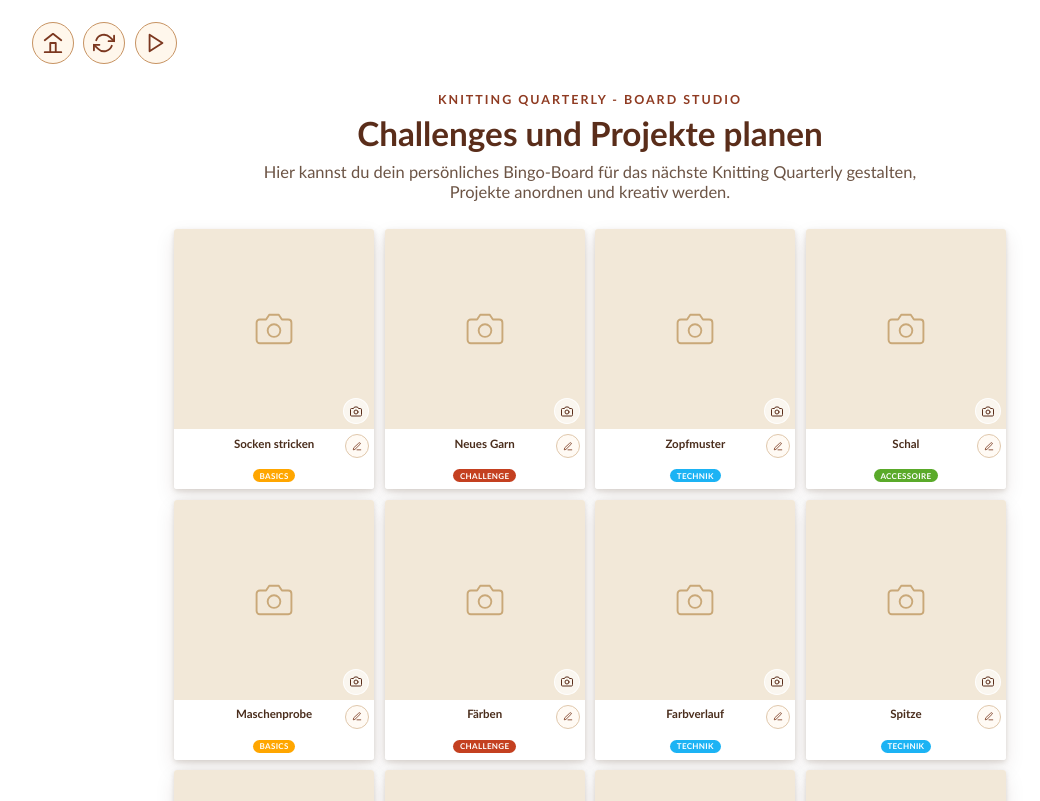
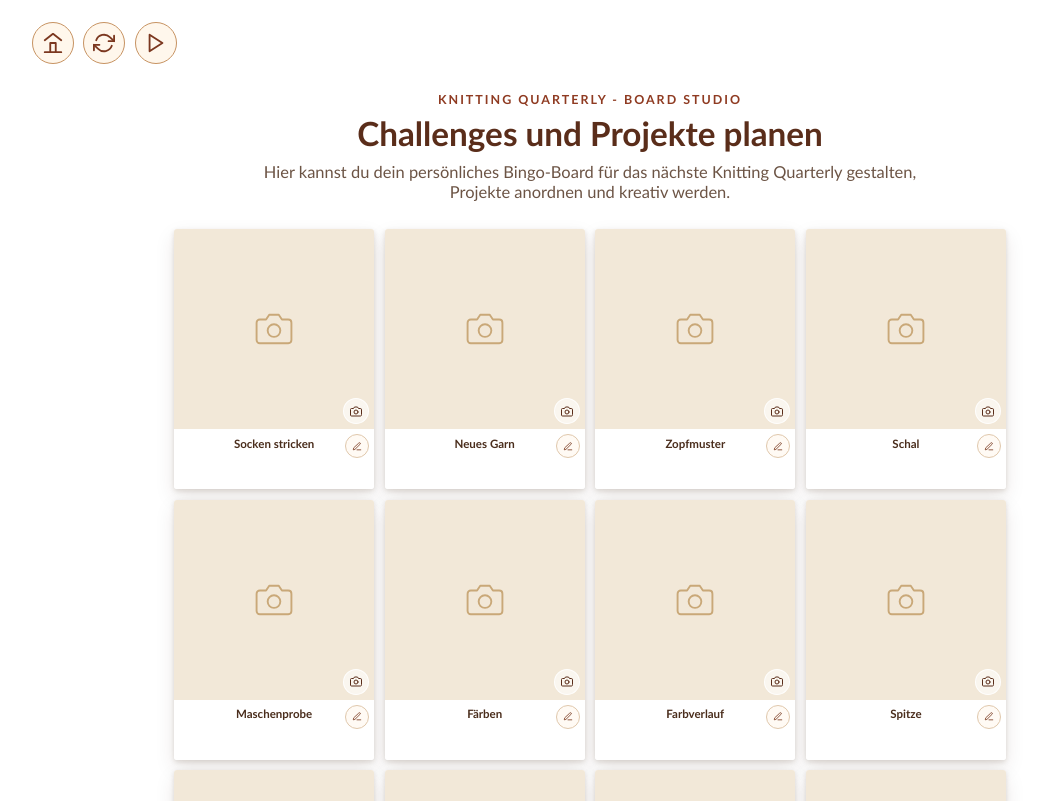
Before and after one commit to flingoflux/knitting-quarterly-bingo, an Angular app: page /edit in a window 1280 px wide. Shown: the top 801 px of the page, without its empty margins (50-1090 px from the left). Built offline with nearby package versions, Linux system fonts and the light colour scheme.

Commit message:
refactor: remove category keys from BoardCell and related components

```diff
--- a/src/app/features/board-studio/components/editable-board.component.ts
+++ b/src/app/features/board-studio/components/editable-board.component.ts
@@ -2,11 +2,6 @@ import { ChangeDetectorRef, Component, ElementRef, EventEmitter, HostListener, I
 import { CommonModule } from '@angular/common';
 import { BoardCell } from '../../../shared/domain/board-cell';
 import { ImageRepository, IMAGE_REPOSITORY } from '../../../shared/ports/image-repository';
-
-interface CategoryOption {
-  label: string;
-  key: string;
-}
 
 interface ProjectEditedEvent {
   index: number;
@@ -17,13 +12,6 @@ interface CardDetailOpenedEvent {
   index: number;
   project: BoardCell;
 }
-
-const CATEGORY_OPTIONS: CategoryOption[] = [
-  { label: 'Basics', key: 'basics' },
-  { label: 'Technik', key: 'technik' },
-  { label: 'Challenge', key: 'challenge' },
-  { label: 'Accessoire', key: 'accessoire' },
-];
 
 @Component({
   selector: 'app-editable-board',
@@ -84,28 +72,10 @@ const CATEGORY_OPTIONS: CategoryOption[] = [
               (input)="onDraftTitleInput(i, $event)"
               (keydown.enter)="saveAndExit(i, p)"
             />
-
-            <div class="chips">
-              <button
-                *ngFor="let option of categoryOptions"
-                type="button"
-                class="chip"
-                [class.chip-active]="isDraftCatKeySelected(i, p.catKeys, option.key)"
-                [ngClass]="'chip-' + option.key"
-                (click)="toggleDraftCategory(i, p.catKeys, option.key, $event)"
-              >{{option.label}}</button>
-            </div>
           </ng-container>
 
           <ng-template #readonlyView>
             <div class="title">{{p.title}}</div>
-            <div class="cats">
-              <span
-                *ngFor="let key of p.catKeys"
-                class="cat"
-                [ngClass]="'cat-' + key"
-              >{{getCategoryLabel(key)}}</span>
-            </div>
           </ng-template>
         </div>
       </div>
@@ -213,28 +183,6 @@ const CATEGORY_OPTIONS: CategoryOption[] = [
       padding: 0 1.5rem;
       margin-top: 0.1rem;
     }
-    .cats {
-      display: flex;
-      flex-wrap: wrap;
-      gap: 0.22rem;
-      justify-content: center;
-      margin-top: auto;
-    }
-    .cat {
-      font-size: 0.5rem;
-      color: #fff;
-      border-radius: 999px;
-      border: none;
-      background: #888;
-      padding: 0.08rem 0.42rem;
-      letter-spacing: 0.04em;
-      text-transform: uppercase;
-      font-weight: 700;
-    }
-    .cat-basics { background: #ffa600; }
-    .cat-technik { background: #1cb3f4; }
-    .cat-challenge { background: #c44020; }
-    .cat-accessoire { background: #5aaa2a; }
     .edit-btn {
       position: absolute;
       right: 5px;
@@ -277,34 +225,6 @@ const CATEGORY_OPTIONS: CategoryOption[] = [
       outline: 2px solid rgba(196, 110, 53, 0.28);
       outline-offset: 1px;
     }
-    .chips {
-      display: flex;
-      flex-wrap: wrap;
-      gap: 0.28rem;
-      justify-content: center;
-      padding: 0 0.2rem;
-    }
-    .chip {
-      font-size: 0.5rem;
-      border-radius: 999px;
-      border: 1px solid #d0ab86;
-      background: #fffaf2;
-      color: #a07850;
-      padding: 0.08rem 0.42rem;
-      letter-spacing: 0.04em;
-      text-transform: uppercase;
-      font-weight: 700;
-      cursor: pointer;
-      transition: background 0.15s, border-color 0.15s, color 0.15s;
-    }
-    .chip:hover {
-      border-color: #b87a45;
-      color: #7b4a20;
-    }
-    .chip.chip-active.chip-basics { background: #ffa600; border-color: #ffa600; color: #fff; }
-    .chip.chip-active.chip-technik { background: #1cb3f4; border-color: #1cb3f4; color: #fff; }
-    .chip.chip-active.chip-challenge { background: #c44020; border-color: #c44020; color: #fff; }
-    .chip.chip-active.chip-accessoire { background: #5aaa2a; border-color: #5aaa2a; color: #fff; }
     @media (max-width: 960px) {
       .grid.editable {
         grid-template-columns: repeat(2, minmax(0, 1fr));
@@ -321,7 +241,6 @@ export class EditableBoardComponent {
   private readonly el = inject(ElementRef);
   private readonly cdr = inject(ChangeDetectorRef);
   private readonly imageRepo = inject<ImageRepository>(IMAGE_REPOSITORY);
-  readonly categoryOptions = CATEGORY_OPTIONS;
 
   private _projects: BoardCell[] = [];
   @Input() set projects(value: BoardCell[]) {
@@ -341,7 +260,6 @@ export class EditableBoardComponent {
   editingIndex: number | null = null;
   private readonly imageCache = new Map<string, string>();
   private readonly draftTitles = new Map<number, string>();
-  private readonly draftCategoryKeys = new Map<number, string[]>();
 
   getImage(imageId: string | undefined): string | null {
     if (!imageId) return null;
@@ -424,29 +342,11 @@ export class EditableBoardComponent {
     }
     this.editingIndex = i;
     this.draftTitles.set(i, project.title);
-    this.draftCategoryKeys.set(i, [...project.catKeys]);
   }
 
   onDraftTitleInput(i: number, event: Event): void {
     const target = event.target as HTMLInputElement;
     this.draftTitles.set(i, target.value);
-  }
-
-  toggleDraftCategory(i: number, fallbackCatKeys: string[], key: string, event: MouseEvent): void {
-    event.stopPropagation();
-    const current = this.draftCategoryKeys.get(i) ?? [...fallbackCatKeys];
-    const idx = current.indexOf(key);
-    if (idx === -1) {
-      this.draftCategoryKeys.set(i, [...current, key]);
-    } else {
-      if (current.length === 1) return;
-      this.draftCategoryKeys.set(i, current.filter((k) => k !== key));
-    }
-  }
-
-  isDraftCatKeySelected(i: number, fallbackCatKeys: string[], key: string): boolean {
-    const keys = this.draftCategoryKeys.get(i) ?? fallbackCatKeys;
-    return keys.includes(key);
   }
 
   saveAndExit(i: number, project: BoardCell): void {
@@ -461,30 +361,20 @@ export class EditableBoardComponent {
 
     const draftTitle = this.getDraftTitle(i, project.title).trim();
     const title = draftTitle.length > 0 ? draftTitle : project.title;
-    const catKeys = this.draftCategoryKeys.get(i) ?? [...project.catKeys];
-    const updatedProject: BoardCell = { title, catKeys };
+    const updatedProject: BoardCell = { title, imageId: project.imageId };
 
     if (!this.isSameProject(project, updatedProject)) {
       this.projectEdited.emit({ index: i, project: updatedProject });
     }
 
     this.draftTitles.set(i, title);
-    this.draftCategoryKeys.set(i, catKeys);
   }
 
   getDraftTitle(i: number, fallback: string): string {
     return this.draftTitles.get(i) ?? fallback;
   }
 
-  getCategoryLabel(key: string): string {
-    return CATEGORY_OPTIONS.find((o) => o.key === key)?.label ?? key;
-  }
-
   private isSameProject(first: BoardCell, second: BoardCell): boolean {
-    return (
-      first.title === second.title &&
-      first.catKeys.length === second.catKeys.length &&
-      first.catKeys.every((k) => second.catKeys.includes(k))
-    );
+    return first.title === second.title;
   }
 }
--- a/src/app/features/board-studio/state/board-definition-repository.service.ts
+++ b/src/app/features/board-studio/state/board-definition-repository.service.ts
@@ -12,8 +12,6 @@ function isValidBoardCell(cell: unknown): cell is BoardCell {
     typeof cell === 'object' &&
     cell !== null &&
     typeof (cell as BoardCell).title === 'string' &&
-    Array.isArray((cell as BoardCell).catKeys) &&
-    (cell as BoardCell).catKeys.every((k) => typeof k === 'string') &&
     ((cell as BoardCell).imageId === undefined || typeof (cell as BoardCell).imageId === 'string')
   );
 }
--- a/src/app/features/play-bingo/components/playable-board.component.ts
+++ b/src/app/features/play-bingo/components/playable-board.component.ts
@@ -58,9 +58,6 @@ interface CardDetailOpenedEvent {
 
         <div class="caption">
           <div class="title">{{p.title}}</div>
-          <div class="cats">
-            <span *ngFor="let key of p.catKeys" class="cat" [ngClass]="'cat-' + key">{{categoryLabels[key] ?? key}}</span>
-          </div>
         </div>
       </div>
     </div>
@@ -189,28 +186,6 @@ interface CardDetailOpenedEvent {
       text-wrap: balance;
       text-align: center;
     }
-    .cats {
-      display: flex;
-      flex-wrap: wrap;
-      gap: 0.22rem;
-      justify-content: center;
-      margin-top: auto;
-    }
-    .cat {
-      font-size: 0.5rem;
-      color: #fff;
-      border-radius: 999px;
-      border: none;
-      background: #888;
-      padding: 0.08rem 0.42rem;
-      letter-spacing: 0.04em;
-      text-transform: uppercase;
-      font-weight: 700;
-    }
-    .cat-basics { background: #ffa600; }
-    .cat-technik { background: #1cb3f4; }
-    .cat-challenge { background: #c44020; }
-    .cat-accessoire { background: #5aaa2a; }
     @media (max-width: 960px) {
       .grid.playable {
         grid-template-columns: repeat(2, minmax(0, 1fr));
@@ -226,13 +201,6 @@ interface CardDetailOpenedEvent {
 export class PlayableBoardComponent {
   private readonly imageRepo = inject<ImageRepository>(IMAGE_REPOSITORY);
   private readonly cdr = inject(ChangeDetectorRef);
-
-  readonly categoryLabels: Record<string, string> = {
-    basics: 'Basics',
-    technik: 'Technik',
-    challenge: 'Challenge',
-    accessoire: 'Accessoire',
-  };
 
   private _projects: BoardCell[] = [];
   @Input() set projects(value: BoardCell[]) {
--- a/src/app/features/play-bingo/domain/bingo-game.ts
+++ b/src/app/features/play-bingo/domain/bingo-game.ts
@@ -8,7 +8,6 @@ export interface BingoGameProgress {
 export function createBoardSignature(projects: BoardCell[]): string {
   return JSON.stringify(projects.map(project => ({
     title: project.title,
-    catKeys: project.catKeys,
   })));
 }
 
--- a/src/app/shared/domain/board-cell.ts
+++ b/src/app/shared/domain/board-cell.ts
@@ -1,5 +1,4 @@
 export interface BoardCell {
   title: string;
-  catKeys: string[];
   imageId?: string;
 }
--- a/src/app/shared/domain/default-board-projects.ts
+++ b/src/app/shared/domain/default-board-projects.ts
@@ -1,20 +1,20 @@
 import { BoardCell } from './board-cell';
 
 export const DEFAULT_BOARD_PROJECTS: BoardCell[] = [
-  { title: 'Socken stricken', catKeys: ['basics'] },
-  { title: 'Neues Garn', catKeys: ['challenge'] },
-  { title: 'Zopfmuster', catKeys: ['technik'] },
-  { title: 'Schal', catKeys: ['accessoire'] },
-  { title: 'Maschenprobe', catKeys: ['basics'] },
-  { title: 'Färben', catKeys: ['challenge'] },
-  { title: 'Farbverlauf', catKeys: ['technik'] },
-  { title: 'Spitze', catKeys: ['technik'] },
-  { title: 'Handschuhe', catKeys: ['accessoire'] },
-  { title: 'Eigenes Muster', catKeys: ['challenge'] },
-  { title: 'Rundnadel', catKeys: ['basics'] },
-  { title: 'Intarsia', catKeys: ['technik'] },
-  { title: 'Verschenken', catKeys: ['challenge'] },
-  { title: 'Restgarn', catKeys: ['challenge'] },
-  { title: 'Pullover', catKeys: ['basics'] },
-  { title: 'Garn wechseln', catKeys: ['accessoire'] },
+  { title: 'Socken stricken' },
+  { title: 'Neues Garn' },
+  { title: 'Zopfmuster' },
+  { title: 'Schal' },
+  { title: 'Maschenprobe' },
+  { title: 'Färben' },
+  { title: 'Farbverlauf' },
+  { title: 'Spitze' },
+  { title: 'Handschuhe' },
+  { title: 'Eigenes Muster' },
+  { title: 'Rundnadel' },
+  { title: 'Intarsia' },
+  { title: 'Verschenken' },
+  { title: 'Restgarn' },
+  { title: 'Pullover' },
+  { title: 'Garn wechseln' },
 ];
```
Also changed, not shown: 2 other files (tests, documents, lock files or other folders).
